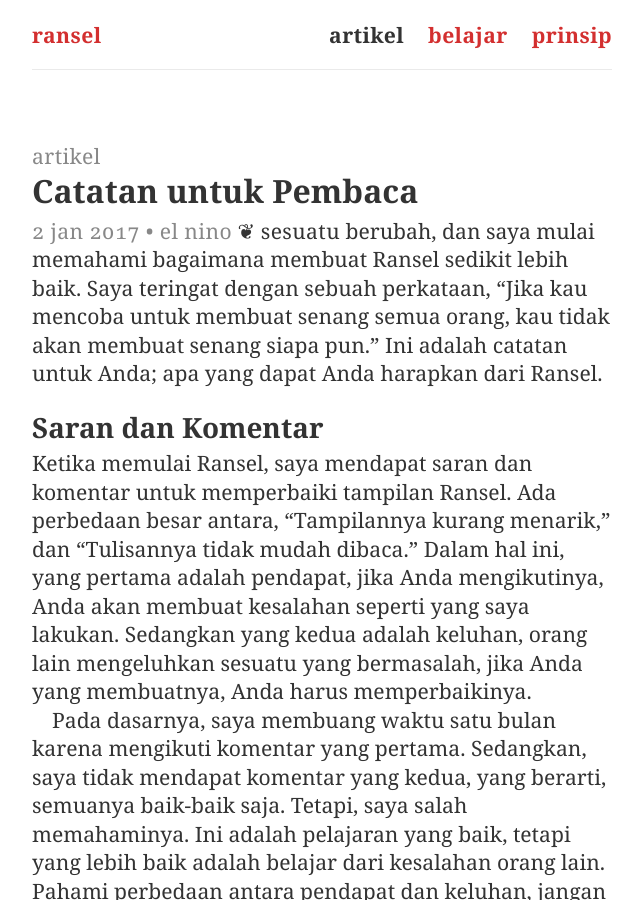
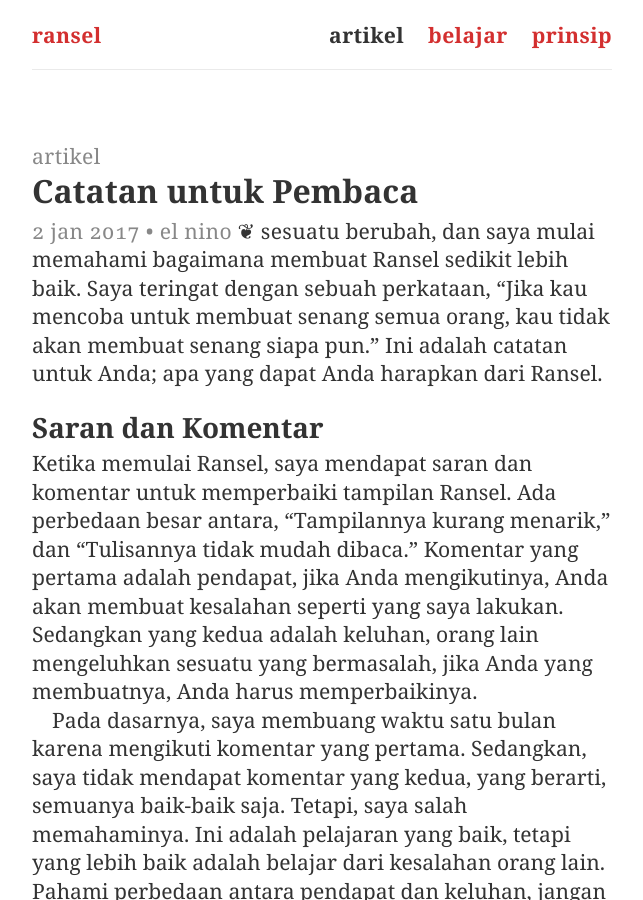
Before and after one commit to tertanda/ransel.github.io, a Jekyll site: the page built from artikel/_posts/2017-1-2-catatan-untuk-pembaca.md, in a window 1280 px wide and 900 px high. Shown: the whole window, without its empty margins (318-961 px from the left). Built offline with Jekyll 4.4.1, drawn with Linux system fonts in a browser that asks for light colours.

Commit message:
Memperbarui / Catatan untuk Pembaca

```diff
--- a/artikel/_posts/2017-1-2-catatan-untuk-pembaca.md
+++ b/artikel/_posts/2017-1-2-catatan-untuk-pembaca.md
@@ -15,7 +15,7 @@
 
 ## Saran dan Komentar
 
-Ketika memulai Ransel, saya mendapat saran dan komentar untuk memperbaiki tampilan Ransel. Ada perbedaan besar antara, "Tampilannya kurang menarik," dan "Tulisannya tidak mudah dibaca." Dalam hal ini, yang pertama adalah pendapat, jika Anda mengikutinya, Anda akan membuat kesalahan seperti yang saya lakukan. Sedangkan yang kedua adalah keluhan, orang lain mengeluhkan sesuatu yang bermasalah, jika Anda yang membuatnya, Anda harus memperbaikinya.
+Ketika memulai Ransel, saya mendapat saran dan komentar untuk memperbaiki tampilan Ransel. Ada perbedaan besar antara, "Tampilannya kurang menarik," dan "Tulisannya tidak mudah dibaca." Komentar yang pertama adalah pendapat, jika Anda mengikutinya, Anda akan membuat kesalahan seperti yang saya lakukan. Sedangkan yang kedua adalah keluhan, orang lain mengeluhkan sesuatu yang bermasalah, jika Anda yang membuatnya, Anda harus memperbaikinya.
 
 Pada dasarnya, saya membuang waktu satu bulan karena mengikuti komentar yang pertama. Sedangkan, saya tidak mendapat komentar yang kedua, yang berarti, semuanya baik-baik saja. Tetapi, saya salah memahaminya. Ini adalah pelajaran yang baik, tetapi yang lebih baik adalah belajar dari kesalahan orang lain. Pahami perbedaan antara pendapat dan keluhan, jangan mengulang kesalahan orang lain, dan jangan memperbaiki sesuatu yang tidak rusak.
 
```
